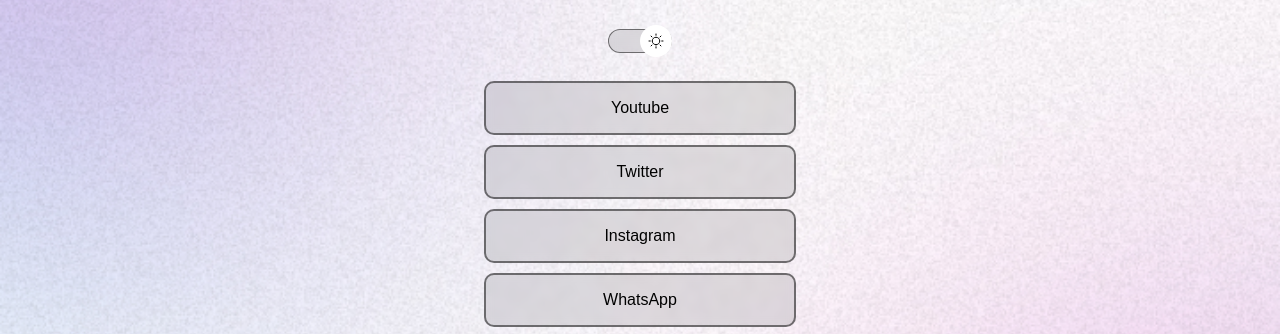
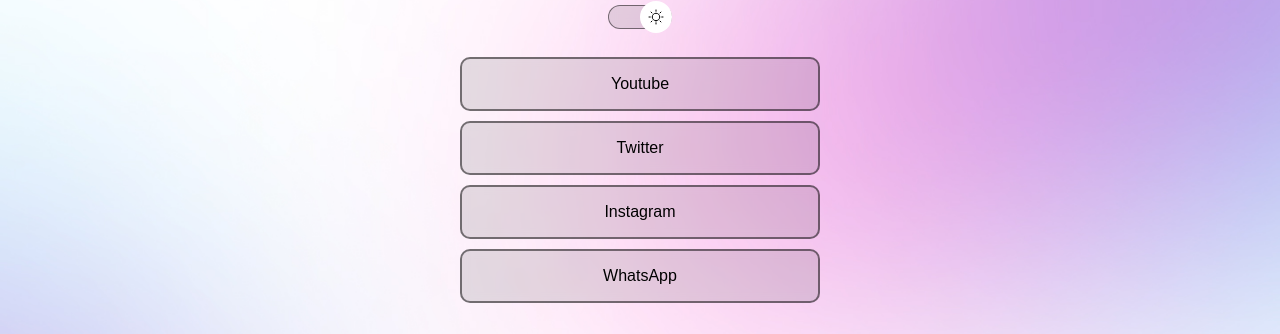
Before and after one commit to MrLap/LinkTree, a plain HTML site: page index.html in a window 1280 px wide. Shown: the part 191-525 px from the top of the page. Drawn offline with nearby package versions, Linux system fonts and the light colour scheme; a web font is replaced by a local one.

Commit message:
update all

```diff
--- a/style.css
+++ b/style.css
@@ -33,6 +33,7 @@ body *{
 }
 
 body{
+    height: 100vh;
     background: var(--bg-url);
     /* background-image: url(./assets/bg-mobile.jpg); */
     /* background-image: var(--bg-url); */
@@ -41,10 +42,11 @@ body{
     background-position: top center; /*alinha pelo centro e pela cabeça */
     background-size: cover; /*preenche todo espaço visivel*/}
 
+
 #conteiner{
     /* border: 3px solid rgb(238, 5, 5); */
-    height: 712px;
-    width : 360px;
+    height: 100%;
+    max-width: 408px;
     /*essa magin auto deixa o elemento com a mesma
     distancia da esquerda e da direita*/
     margin: auto;
@@ -63,15 +65,17 @@ body{
     text-align: center;
     /* adicionando preencimento de 24px */
     padding: 24px;
+    margin-top: -24px;
 }
 
 #profile img{
     /* border: 3px solid rgb(4, 121, 0); */
-    width: 112px; /*há necessidade de definir só altura ou solargura*/
+    width: 112px;
+    /*há necessidade de definir só altura ou solargura*/
     /* deixando a imagem quadrada redonda */
     border-radius: 50%; }
 
-    #profile p{
+#profile p{
     /* border: 3px solid tomato; */
     font-weight: 500;
     font-size: 16px;
@@ -105,12 +109,22 @@ body{
     left: 0;
     z-index: 1;
     transform: translateY(-50%);
+    animation: slide-back 0.6s;
 }
 
 .light #switch button{
-    right: 0;
-    left: initial;
+    /* right: 0;
+    left: initial; */
+    animation: slide-in 0.6s forwards;
+
 }
+
+#switch button:hover{
+
+    outline:  8px solid var(--highlight-collor);
+
+}
+
 
 /*
 span por padrão tem o display inline não aceita parametros de largura
@@ -192,3 +206,39 @@ footer{
     padding: 16px;
     font-size: 14px;
 }
+
+@media (min-width: 700px) {
+
+    :root {
+        --bg-url: url(./assets/bg-desktop.jpg);
+    }
+
+    .light {
+        --bg-url: url(./assets/bg-desktop-light.jpg);
+    }
+}
+
+/* animação */
+
+@keyframes slide-in {
+
+    from {
+    left: 0;
+    }
+
+    to {
+    left: 50%;
+    }
+
+}
+
+@keyframes slide-back {
+
+    from {
+    left: 50%;
+    }
+
+    to {
+    left: 0;
+    }
+}
```
Also changed, not shown: assets/avatar-light.png, assets/readme.png (added), 1 other file.
